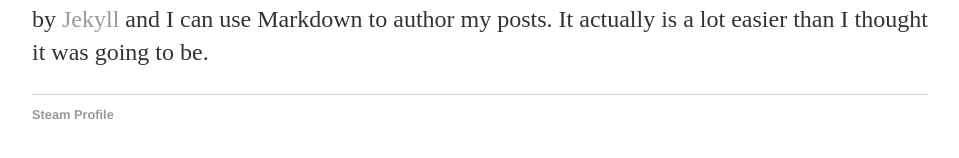
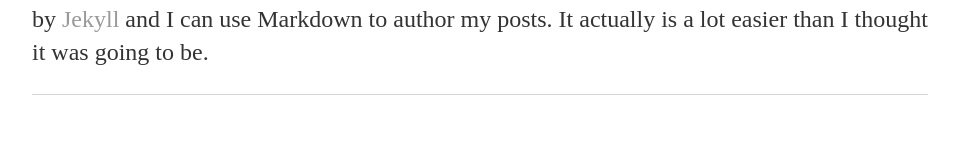
Before and after one commit to BetProfits/BetProfits.github.io, a Jekyll site: the page built from _posts/2014-04-30-hank-quinlan-site-launched.md, in a window 1280 px wide. Shown: the part 341-499 px from the top of the page, without its empty margins (160-1119 px from the left). Built offline with Jekyll 4.4.1, drawn with Linux system fonts in a browser that asks for light colours.

Commit message:
Update default.html

```diff
--- a/_layouts/default.html
+++ b/_layouts/default.html
@@ -19,7 +19,7 @@
 			</div><!-- /.container -->
 			<footer>
 	    		<ul>
-	        		<a href="steamcommunity.com/profiles/76561198166963290">Steam Profile</a>
+
 
 				</ul>
 			</footer>
```
